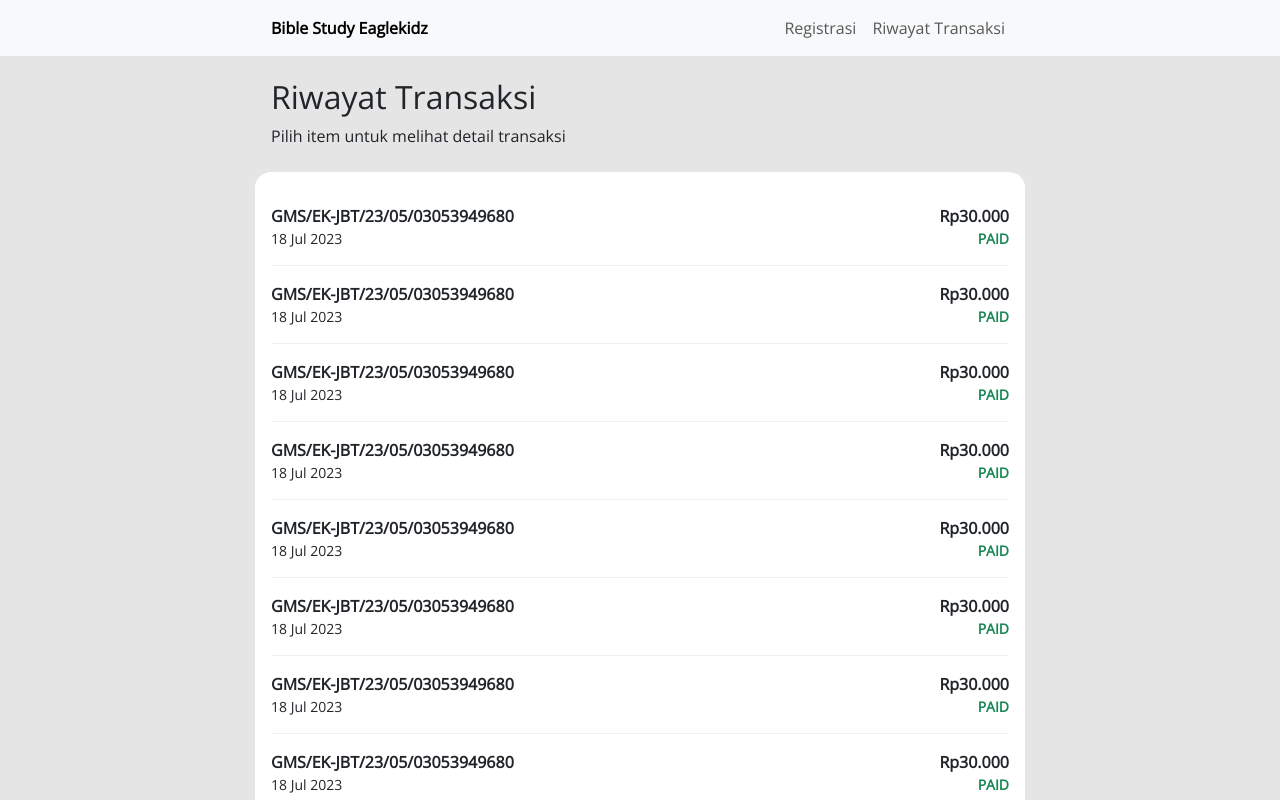
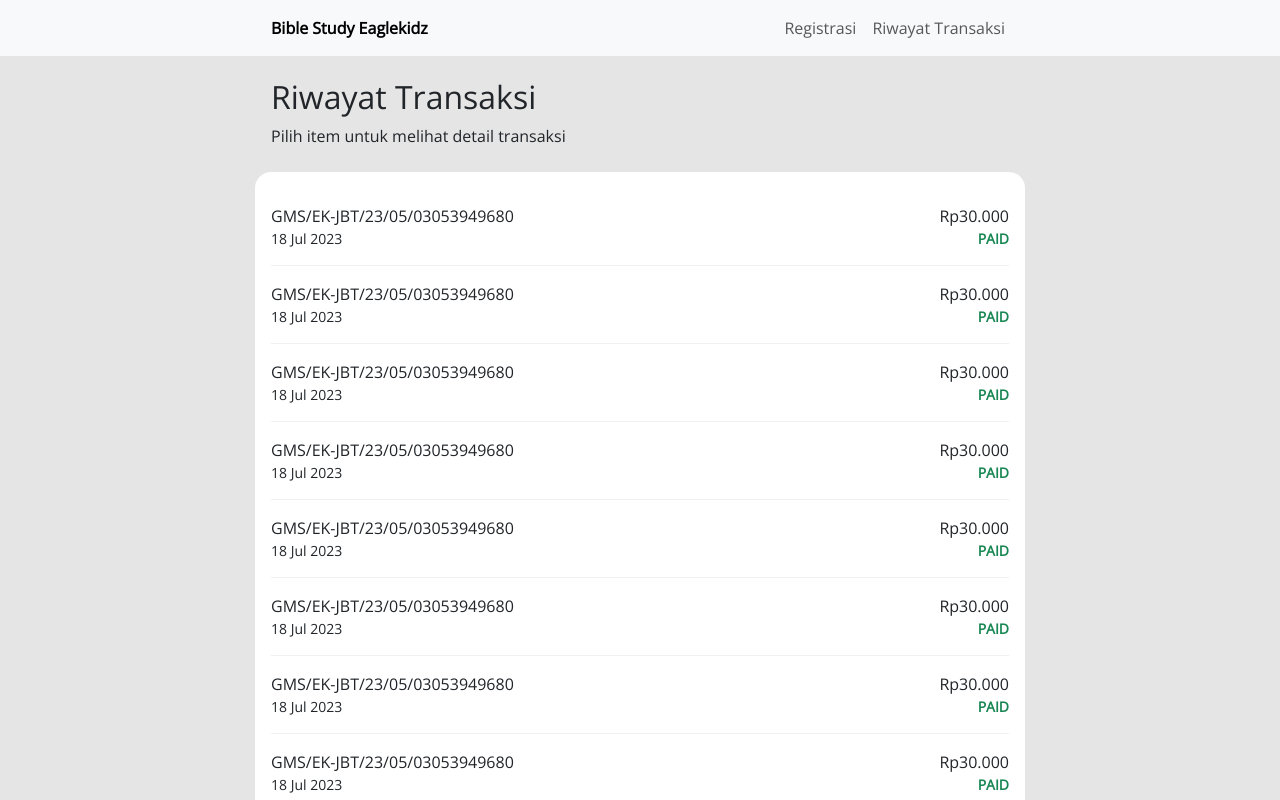
Before and after one commit to dicky-julian/registration-bible-study, a React (Vite) app: page /transaction in a window 1280 px wide. Shown: the top 800 px of the page. Built offline with nearby package versions, Linux system fonts and the light colour scheme.

Commit message:
fix: remove bold style from transaction item title

```diff
--- a/src/pages/transaction/component.tsx
+++ b/src/pages/transaction/component.tsx
@@ -18,8 +18,8 @@ export const Transaction = () => {
                 {[1, 2, 3, 4, 5, 6, 7, 8, 9, 0].map((i) => (
                     <div className="transaction_card py-3" onClick={() => onViewDetail('GMS/EK-JBT/23/05/03053949680')} key={i}>
                         <div className="d-flex justify-content-between">
-                            <span className="fw-bold">GMS/EK-JBT/23/05/03053949680</span>
-                            <span className="fw-bold">Rp30.000</span>
+                            <span>GMS/EK-JBT/23/05/03053949680</span>
+                            <span>Rp30.000</span>
                         </div>
                         <div className="d-flex justify-content-between">
                             <small>18 Jul 2023</small>
```
